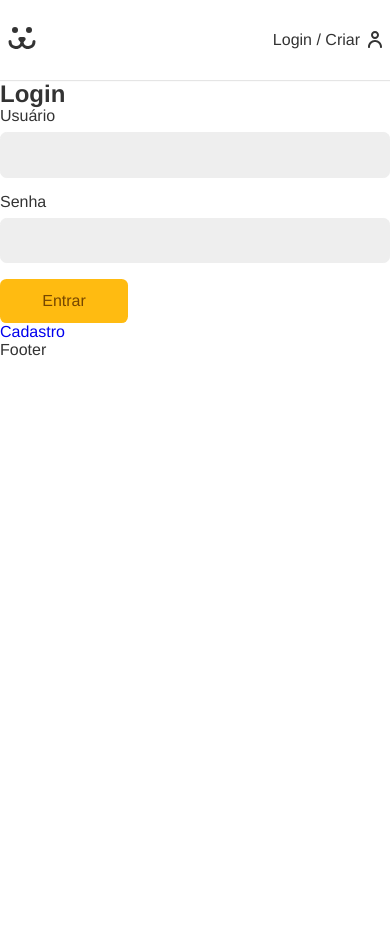
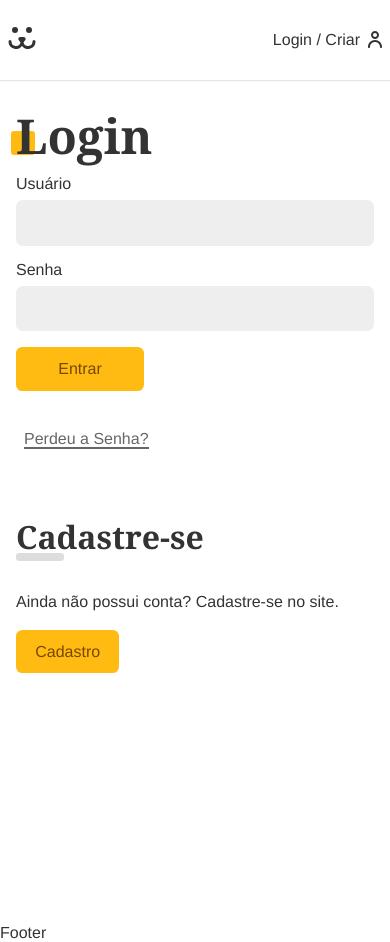
Before and after one commit to victorfg21/react-app-dogs, a React (Create React App) app: page /login in a window 390 px wide. Before the commit the page ends 844 px from the top, so only its background shows below. Built offline with nearby package versions, Linux system fonts and the light colour scheme.

Commit message:
Login e cadastro

```diff
--- a/src/App.css
+++ b/src/App.css
@@ -1,13 +1,15 @@
+@import url("https://fonts.googleapis.com/css2?family=Spectral:wght@800&display=swap");
+
 * {
 	box-sizing: border-box;
 }
 
 body {
-  padding-top: 5rem;
+	padding-top: 5rem;
 	margin: 0px;
 	color: #333;
 	--type-first: Helvetica, Arial, sans-serif;
-	--type-second: "Special", Georgia;
+	--type-second: "Special", georgia;
 	font-family: var(--type-first);
 }
 
@@ -36,10 +38,12 @@
 	display: block;
 	font-size: 1rem;
 	font-family: var(--type-first);
+	color: #333;
 }
 
 a {
 	text-decoration: none;
+	color: #333;
 }
 
 .container {
@@ -47,3 +51,38 @@
 	padding: 0 1 rem;
 	margin: 0 auto;
 }
+
+.title {
+	font-family: var(--type-second);
+	line-height: 1;
+	font-size: 3rem;
+	margin: 1rem 0;
+	position: relative;
+	z-index: 1;
+}
+
+.title::after {
+	content: "";
+	display: block;
+	width: 1.5rem;
+	height: 1.5rem;
+	background: #fb1;
+	position: absolute;
+	bottom: 5px;
+	left: -5px;
+	border-radius: 0.2rem;
+	z-index: -1;
+}
+
+.animeLeft {
+	opacity: 0;
+	transform: translateX(-20px);
+	animation: animeLeft 0.3s forwards;
+}
+
+@keyframes animeLeft {
+	to {
+		opacity: 1;
+		transform: initial;
+	}
+}
--- /dev/null
+++ b/src/Components/Helper/Error.js
@@ -0,0 +1,8 @@
+import React from "react";
+
+function Error({ error }) {
+	if (!error) return null;
+	return <p style={{ color: "#f31", margin: "1rem 0" }}>{error}</p>;
+}
+
+export default Error;
--- a/src/Components/Login/Login.js
+++ b/src/Components/Login/Login.js
@@ -5,6 +5,7 @@
 import LoginForm from "./LoginForm";
 import LoginPasswordLost from "./LoginPasswordLost";
 import LoginPasswordReset from "./LoginPasswordReset";
+import styles from "./Login.module.css";
 
 const Login = () => {
 	const { login } = useContext(UserContext);
@@ -12,7 +13,8 @@
 	if (login === true) return <Navigate to="/conta" />;
 
 	return (
-		<div>
+		<section className={styles.login}>
+			<div className={styles.forms}>
 				<Routes>
 					<Route path="/" element={<LoginForm />} />
 					<Route path="criar" element={<LoginCreate />} />
@@ -20,6 +22,7 @@
 					<Route path="resetar" element={<LoginPasswordReset />} />
 				</Routes>
 			</div>
+		</section>
 	);
 };
 
--- /dev/null
+++ b/src/Components/Login/Login.module.css
@@ -0,0 +1,30 @@
+.login {
+	display: grid;
+	grid-template-columns: 1fr 1fr;
+	min-height: 100vh;
+	gap: 2rem;
+}
+
+.login::before {
+	display: block;
+	content: "";
+	background: url("../../Assets/login.jpg") no-repeat center center;
+	background-size: cover;
+}
+
+.forms {
+	max-width: 30rem;
+	padding: 1rem;
+}
+
+@media (max-width: 40rem) {
+	.login {
+		grid-template-columns: 1fr;
+	}
+	.login::before {
+		display: none;
+	}
+	.forms {
+		max-width: 100%;
+	}
+}
--- a/src/Components/Login/LoginCreate.js
+++ b/src/Components/Login/LoginCreate.js
@@ -1,7 +1,49 @@
 import React from "react";
+import Input from "../Form/Input";
+import Button from "../Form/Button";
+import Error from "../Helper/Error";
+import useForm from "../../Hooks/useForm";
+import { USER_POST } from "../../api";
+import { UserContext } from "../../UserContext";
+import useFetch from "../../Hooks/useFetch";
 
 function LoginCreate() {
-	return <div>LoginCreate</div>;
+	const username = useForm();
+	const email = useForm("email");
+	const password = useForm();
+
+	const { userLogin } = React.useContext(UserContext);
+	const { loading, error, request } = useFetch();
+
+	async function handleSubmit(event) {
+		event.preventDefault();
+
+		const { url, options } = USER_POST({
+			username: username.value,
+			email: email.value,
+			password: password.value,
+		});
+
+		const { response } = await request(url, options);
+		if (response.ok) userLogin(username.value, password.value);
+	}
+
+	return (
+		<section className="animeLeft">
+			<h1 className="title">Cadastre-se</h1>
+			<form onSubmit={handleSubmit}>
+				<Input label="Usuário" type="text" name="username" {...username} />
+				<Input label="Email" type="email" name="email" {...email} />
+				<Input label="Senha" type="password" name="password" {...password} />
+				{loading ? (
+					<Button disabled>Cadastrando...</Button>
+				) : (
+					<Button>Cadastrar</Button>
+				)}
+				<Error error={error} />
+			</form>
+		</section>
+	);
 }
 
 export default LoginCreate;
--- a/src/Components/Login/LoginForm.js
+++ b/src/Components/Login/LoginForm.js
@@ -4,6 +4,9 @@
 import Button from "../Form/Button";
 import useForm from "../../Hooks/useForm";
 import { UserContext } from "../../UserContext";
+import Error from "../Helper/Error";
+import styles from "./LoginForm.module.css";
+import stylesButton from "../Form/Button.module.css";
 
 const LoginForm = () => {
 	const username = useForm();
@@ -20,15 +23,24 @@
 	}
 
 	return (
-		<section>
-			<h1>Login</h1>
-			<form action="" onSubmit={handleSubmit}>
+		<section className="animeLeft">
+			<h1 className="title">Login</h1>
+			<form className={styles.form} onSubmit={handleSubmit}>
 				<Input label="Usuário" type="text" name="username" {...username} />
 				<Input label="Senha" type="password" name="password" {...password} />
-				{loading ? <Button disabled>Carregando...</Button>: <Button>Entrar</Button>}
-				{error && <p>{error}</p>}
+				{loading ? (
+					<Button disabled>Carregando...</Button>
+				) : (
+					<Button>Entrar</Button>
+				)}
+				<Error error={error} />
 			</form>
-			<Link to="/login/criar">Cadastro</Link>
+			<Link className={styles.perdeu} to="/login/perdeu">Perdeu a Senha?</Link>
+			<div className={styles.cadastro}>
+				<h2 className={styles.subtitle}>Cadastre-se</h2>
+				<p>Ainda não possui conta? Cadastre-se no site.</p>
+				<Link className={stylesButton.button} to="/login/criar">Cadastro</Link>
+			</div>
 		</section>
 	);
 };
--- /dev/null
+++ b/src/Components/Login/LoginForm.module.css
@@ -0,0 +1,42 @@
+.form {
+	margin-bottom: 2rem;
+}
+
+.perdeu {
+	display: inline-block;
+	color: #666;
+	padding: 0.5rem;
+	line-height: 1;
+}
+
+.perdeu::after {
+	content: "";
+	height: 2px;
+	width: 100%;
+	background-color: currentColor;
+	display: block;
+}
+
+.cadastro {
+	margin-top: 4rem;
+}
+
+.cadastro p {
+	margin-top: 2rem;
+	margin-bottom: 2rem;
+}
+
+.subtitle {
+	font-family: var(--type-second);
+	line-height: 1;
+  font-size: 2rem;
+}
+
+.subtitle::after {
+	content: '';
+	display: block;
+	background: #ddd;
+	height: 0.5rem;
+	width: 3rem;
+	border-radius: 0.2rem;
+}
--- /dev/null
+++ b/src/Hooks/useFetch.js
@@ -0,0 +1,36 @@
+import React from "react";
+
+function useFetch() {
+	const [data, setData] = React.useState(null);
+	const [error, setError] = React.useState(null);
+	const [loading, setLoading] = React.useState(null);
+
+	const request = React.useCallback(async (url, options) => {
+		let response;
+		let json;
+
+		try {
+			setError(null);
+			setLoading(true);
+			response = await fetch(url, options);
+			json = await response.json();
+			if (response.ok === false) throw new Error(json.message);
+		} catch (err) {
+			json = null;
+			setError(err.message);
+		} finally {
+			setData(json);
+			setLoading(false);
+			return { response, json };
+		}
+	}, []);
+
+	return {
+		data,
+		loading,
+		error,
+		request,
+	};
+}
+
+export default useFetch;
--- a/src/Hooks/useForm.js
+++ b/src/Hooks/useForm.js
@@ -6,6 +6,10 @@
 			/^[a-zA-Z0-9.!#$%&'*+/=?^_`{|}~-]+@[a-zA-Z0-9](?:[a-zA-Z0-9-]{0,61}[a-zA-Z0-9])?(?:\.[a-zA-Z0-9](?:[a-zA-Z0-9-]{0,61}[a-zA-Z0-9])?)*$/,
 		message: "Preencha um email válido",
 	},
+	password:{
+		regex: /^(?=.*\d)(?=.*[a-z])(?=.*[A-Z])[0-9a-zA-Z]{8,}$/,
+		message: 'A senha precisa ter 1 carácter maiúsculo, 1 minúsculo e 1 dígito. Com no mínimo 8 caracteres.'
+	}
 };
 
 function useForm(type) {
```
Lines whose indentation alone changed are shown as unchanged.
